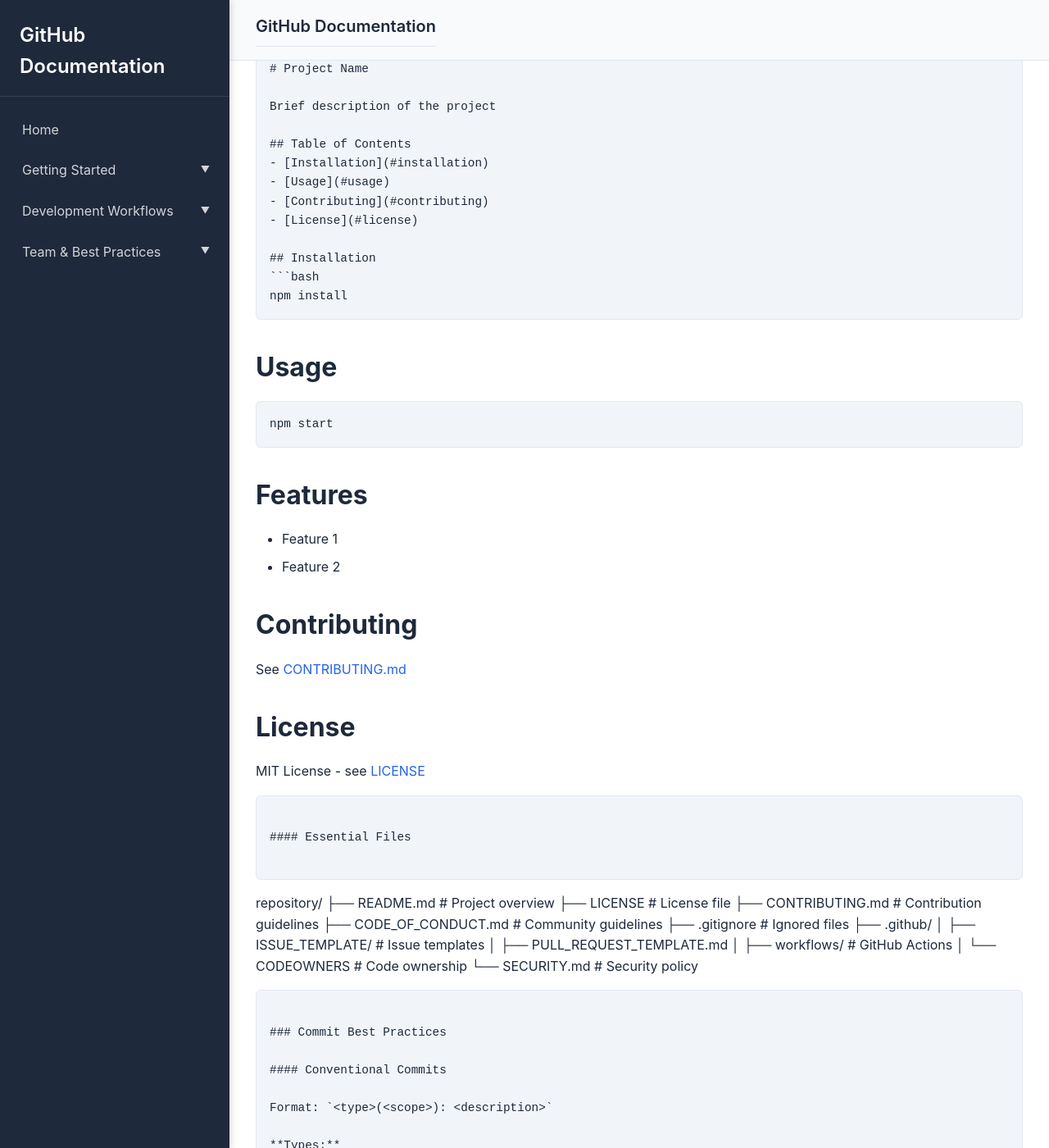
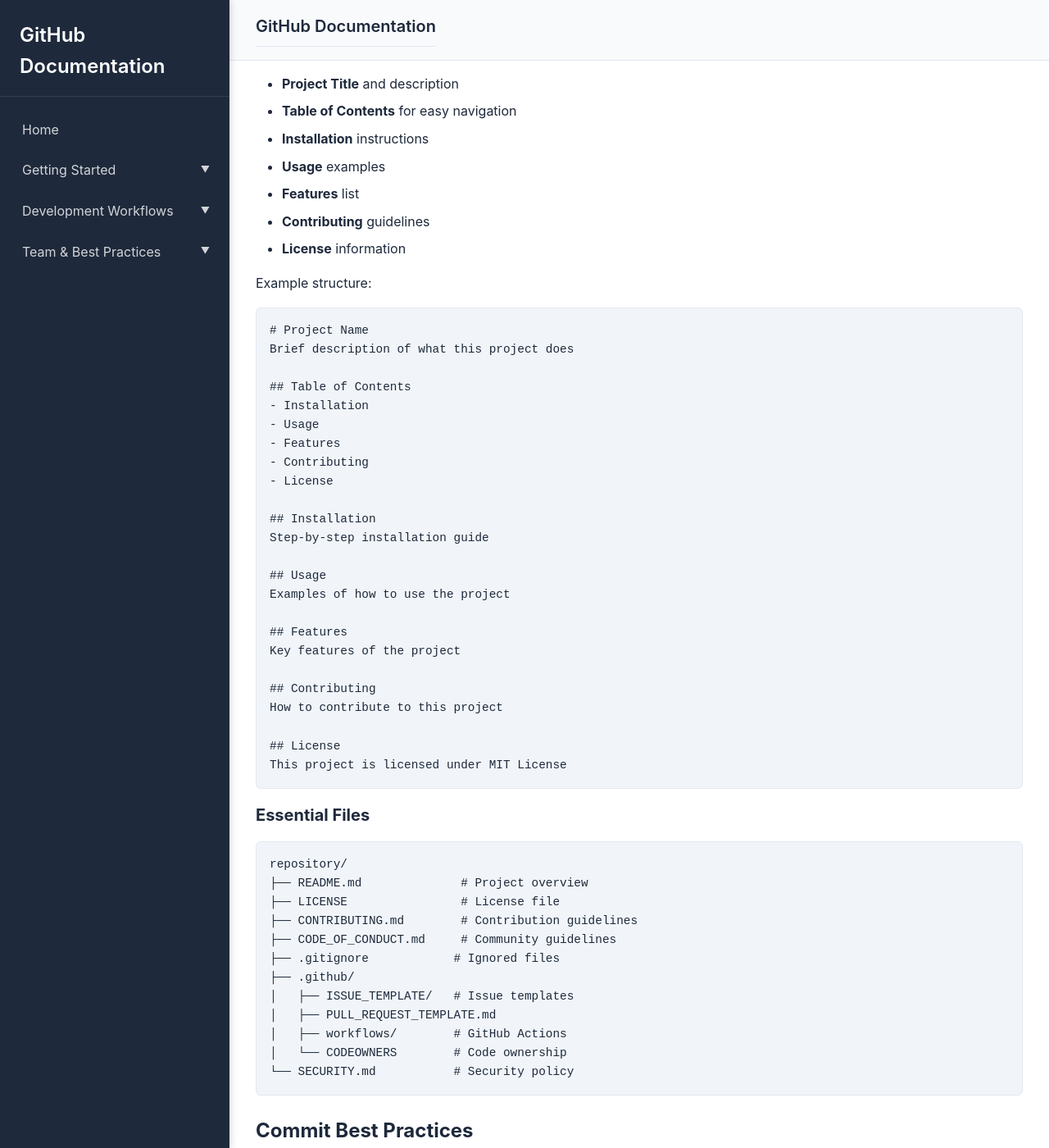
Before and after one commit to Adithyamedacan/adithyamedacan.github.io, a Jekyll site: the page built from docs/best-practices.md, in a window 1280 px wide and 1400 px high, scrolled down 382 px. Shown: the whole window at 82% size. Built offline with Jekyll 4.4.1, drawn with Linux system fonts in a browser that asks for light colours; some of the changed text lies outside the part shown.

Commit message:
Fixed best practices

````diff
--- a/docs/best-practices.md
+++ b/docs/best-practices.md
@@ -11,36 +11,42 @@ Follow these industry standards and GitHub best practices for better development
 
 #### README.md Structure
 
-```markdown
+A well-structured README should include:
+
+- **Project Title** and description
+- **Table of Contents** for easy navigation
+- **Installation** instructions
+- **Usage** examples
+- **Features** list
+- **Contributing** guidelines
+- **License** information
+
+Example structure:
+```
 # Project Name
-
-Brief description of the project
+Brief description of what this project does
 
 ## Table of Contents
-- [Installation](#installation)
-- [Usage](#usage)
-- [Contributing](#contributing)
-- [License](#license)
+- Installation
+- Usage
+- Features
+- Contributing
+- License
 
 ## Installation
-```bash
-npm install
-```
+Step-by-step installation guide
 
 ## Usage
-```bash
-npm start
-```
+Examples of how to use the project
 
 ## Features
-- Feature 1
-- Feature 2
+Key features of the project
 
 ## Contributing
-See [CONTRIBUTING.md](CONTRIBUTING.md)
+How to contribute to this project
 
 ## License
-MIT License - see [LICENSE](LICENSE)
+This project is licensed under MIT License
 ```
 
 #### Essential Files
@@ -165,10 +171,10 @@ git push origin --delete feature/new-feature
 - Focused scope
 
 **If PR is too large:**
-- Split into multiple PRs
-- Use feature flags
-- Create sub-tasks
-- Incremental delivery
+- Split into multiple smaller PRs
+- Use feature flags for gradual rollout
+- Create sub-tasks and dependencies
+- Implement incremental delivery
 
 #### PR Description Template
 
@@ -245,25 +251,25 @@ grep -r "console.log" src/
 - [ ] Error handling is proper
 
 **Feedback guidelines:**
-```markdown
-# ❌ Not helpful
-This is bad.
 
-# ✅ Helpful
-This could cause a memory leak with large datasets.
-Consider using a WeakMap instead:
+❌ **Not helpful:** "This is bad."
+
+✅ **Helpful:** "This could cause a memory leak with large datasets. Consider using a WeakMap instead."
+
+❌ **Demanding:** "Change this immediately."
+
+✅ **Suggesting:** "Suggestion: We could simplify this by using array destructuring."
+
+Example of constructive feedback:
 ```javascript
-const cache = new WeakMap();
-```
+// Instead of:
+for (let i = 0; i < items.length; i++) {
+  const item = items[i];
+  // ...
+}
 
-# ❌ Demanding
-Change this immediately.
-
-# ✅ Suggesting
-Suggestion: We could simplify this by using array destructuring:
-```javascript
+// Consider:
 const [first, ...rest] = items;
-```
 ```
 
 ### Security Best Practices
````
